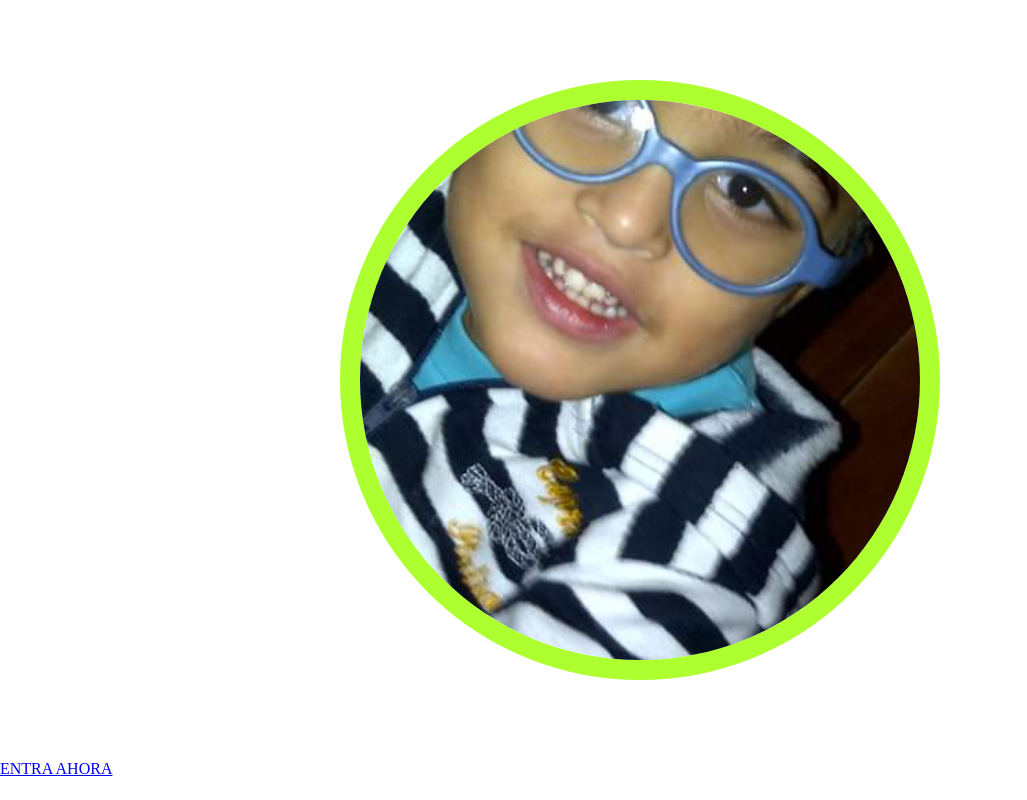
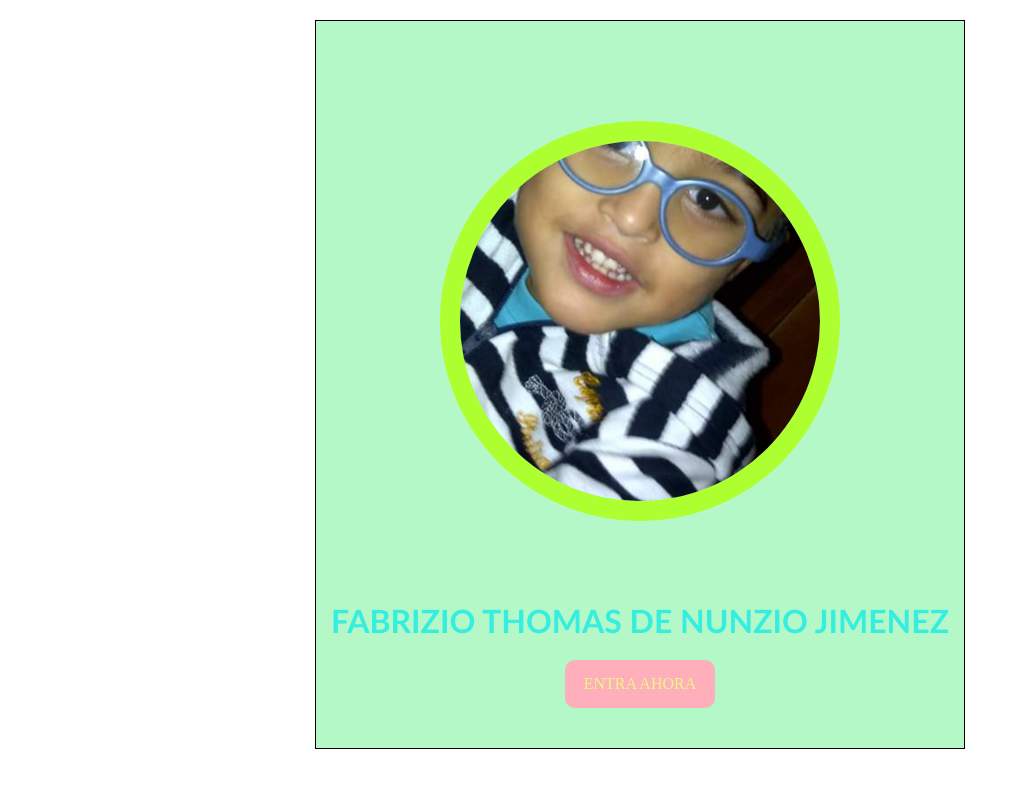
Before and after one commit to mvjimenez17/bordes-shadow-css3, a plain HTML site: page index.html in a window 1280 px wide. Shown: the whole page, without its empty margins (0-1027 px from the left). Drawn offline with Linux system fonts and the light colour scheme.

Commit message:
new modifications html and css

```diff
--- a/index.html
+++ b/index.html
@@ -1,10 +1,10 @@
 <!DOCTYPE html>
 <html lang="en">
   <head>
-    <meta charset="UTF-8">
-    <meta http-equiv="X-UA-Compatible" content="IE=edge">
-    <meta name="viewport" content="width=device-width, initial-scale=1.0">
-    <link rel="stylesheet" href="styles.css">
+    <meta charset="UTF-8" />
+    <meta http-equiv="X-UA-Compatible" content="IE=edge" />
+    <meta name="viewport" content="width=device-width, initial-scale=1.0" />
+    <link rel="stylesheet" href="styles.css" />
     <title>BORDES EN CSS3</title>
   </head>
   <body>
@@ -13,12 +13,14 @@
      </div> -->
 
     <figure class="card">
+      <img
+        src="Screenshot_2022-06-20-07-45-11-950_com.miui.gallery.jpg"
+        alt="persona"
+        class="img"
+      />
 
-     <img src="Screenshot_2022-06-20-07-45-11-950_com.miui.gallery.jpg" alt="persona" class="img">
-
-     <a href="#" class="cta">ENTRA AHORA</a>
-
+      <h1 class="title">FABRIZIO THOMAS DE NUNZIO JIMENEZ</h1>
+      <a href="#" class="cta">ENTRA AHORA </a>
     </figure>
-
   </body>
 </html>
--- /dev/null
+++ b/practica.css
@@ -0,0 +1,84 @@
+* {
+  margin: 0;
+  padding: 0;
+  box-sizing: border-box;
+}
+
+body {
+  background: #f2f2f2;
+  font-family: Arial;
+}
+
+.card {
+  width: 300px;
+  box-shadow: 10px 10px 20px 0 #660709;
+  padding: 0 0 30px;
+  margin: 30px auto;
+  border-radius: 5px;
+  -webkit-border-radius: 5px;
+  -moz-border-radius: 5px;
+  -ms-border-radius: 5px;
+  -o-border-radius: 5px;
+}
+
+.img {
+  width: 100%;
+  height: 180px;
+  border-radius: 5px 5px 0 0;
+  -webkit-border-radius: 5px 5px 0 0;
+  -moz-border-radius: 5px 5px 0 0;
+  -ms-border-radius: 5px 5px 0 0;
+  -o-border-radius: 5px 5px 0 0;
+  object-fit: cover;
+  display: block;
+}
+
+.cta {
+  background: #660709;
+  color: #97A2B8;
+  text-decoration: none;
+  display: block;
+  padding: 10px 0;
+  border-radius: 5px;
+  -webkit-border-radius: 5px;
+  -moz-border-radius: 5px;
+  -ms-border-radius: 5px;
+  -o-border-radius: 5px;
+  text-align: center;
+  width: 150px;
+  margin: 0 auto;
+  margin-top: 20px;
+
+}
+
+.contenedor{
+    width: 90%;
+    margin: 0 auto;
+    overflow: hidden;
+}
+
+.title{
+    color: #CB2A2A;
+    text-align: center;
+    margin: 20px 0;
+}
+
+.copy{
+    text-align: center;
+}
+
+.goku{
+    display: block;
+    width: 350px;
+    margin: 30px auto;
+    /*drop-shadow: 10px 10px 5px #DDA62D;
+    */filter: drop-shadow(0 0 30px #DDA62D);
+    -webkit-filter:;
+}
+.peter{
+    display: block;
+    width: 350px;
+    margin: 30px auto;
+    filter: drop-shadow(10px 0 6px red);
+    -webkit-filter: drop-shadow(10px 0 6px red);
+}
--- /dev/null
+++ b/shadow.css
@@ -0,0 +1,34 @@
+*{
+    padding: 0;
+    margin: 0;
+    box-sizing: border-box;
+}
+
+body{
+
+    background: #fafafa;
+}
+
+.img{
+
+    display: block;
+    width: 600px;
+    margin: 30px auto;
+    /* box-shadow: 5px 7px 20px #CB2A2A; */
+    box-shadow: 10px 20px 20px -14px #516695;
+
+
+}
+
+.box{
+    width: 100px;
+    height: 100px;
+    background: #516695;
+    margin: 30px;
+    /*box-shadow: h-oofset v-offset blur spread color;  */
+
+    /* box-shadow: 100px 100px 0 0 crimson, 100px 0 blue, 0 100px yellow; */
+
+    box-shadow: 3px 5px 15px #b164c3;
+
+}
--- a/styles.css
+++ b/styles.css
@@ -1,10 +1,10 @@
-*{
+* {
   margin: 0;
   padding: 0;
   box-sizing: border-box;
 }
 
-.box{
+.box {
   width: 200px;
   height: 200px;
   background: orangered;
@@ -36,13 +36,12 @@
   border-left-width: 20px;
   border-left-style: double;
   border-left-color: black;
-
 }
 
-.img{
+.img {
   display: block;
-    width: 600px;
-    height: 600px;
+  width: 400px;
+  height: 400px;
   margin: 80px auto;
   object-fit: cover;
   border: 20px solid greenyellow;
@@ -52,3 +51,32 @@
   -ms-border-radius: 50%;
   -o-border-radius: 50%;
 }
+
+.card {
+  width: 650px;
+  border: 1px solid black;
+  margin: 20px auto;
+  background: #b4f8c8;
+  padding: 20px 0;
+}
+
+.title {
+  font-family: "Trebuchet MS";
+  text-align: center;
+  color: #36eee0;
+}
+.cta {
+  display: block;
+  width: 150px;
+  background: #ffaebc;
+  padding: 15px 0;
+  text-align: center;
+  text-decoration: none;
+  color: #ecf87f;
+  border-radius: 10px;
+  -webkit-border-radius: 10px;
+  -moz-border-radius: 10px;
+  -ms-border-radius: 10px;
+  -o-border-radius: 10px;
+  margin: 20px auto;
+}
```
Also changed, not shown: practica.html (added, +32 -0 lines), shadow.html (added, +17 -0 lines), dragon-ball-son-goku-saiyan-level-3-removebg-preview.png (added), marvel-spiderman-removebg.png (added), marvel-spiderman.jpeg (added). Lines whose indentation alone changed are shown as unchanged.
